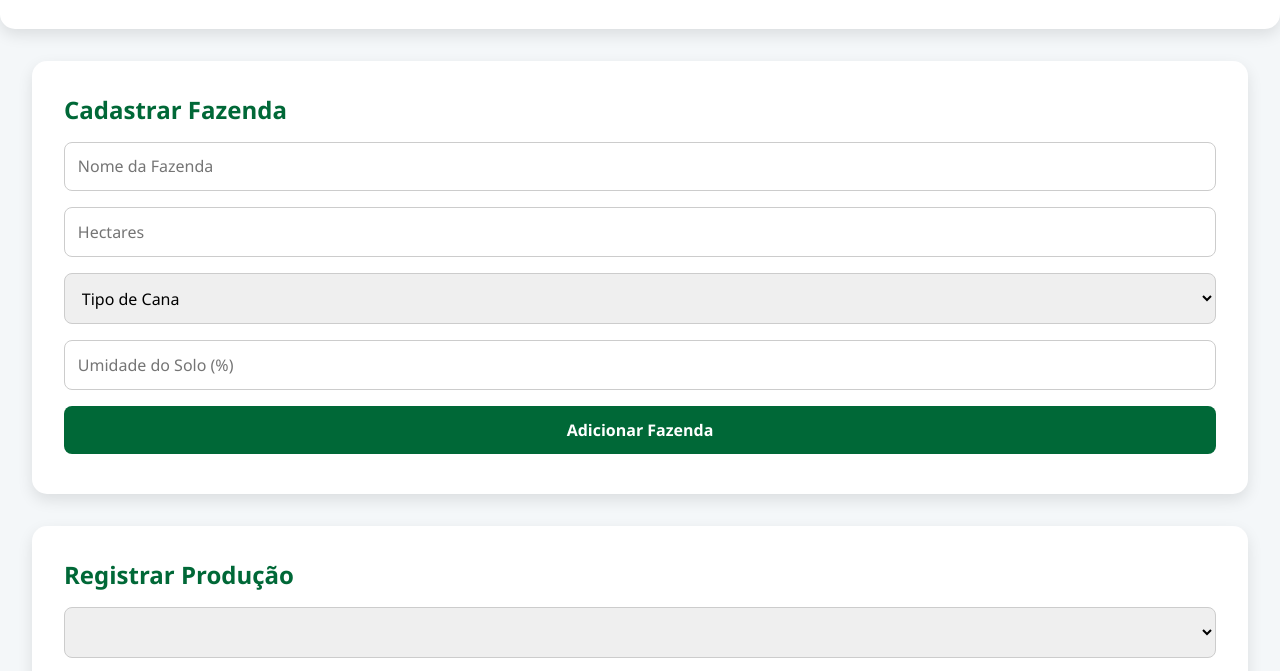
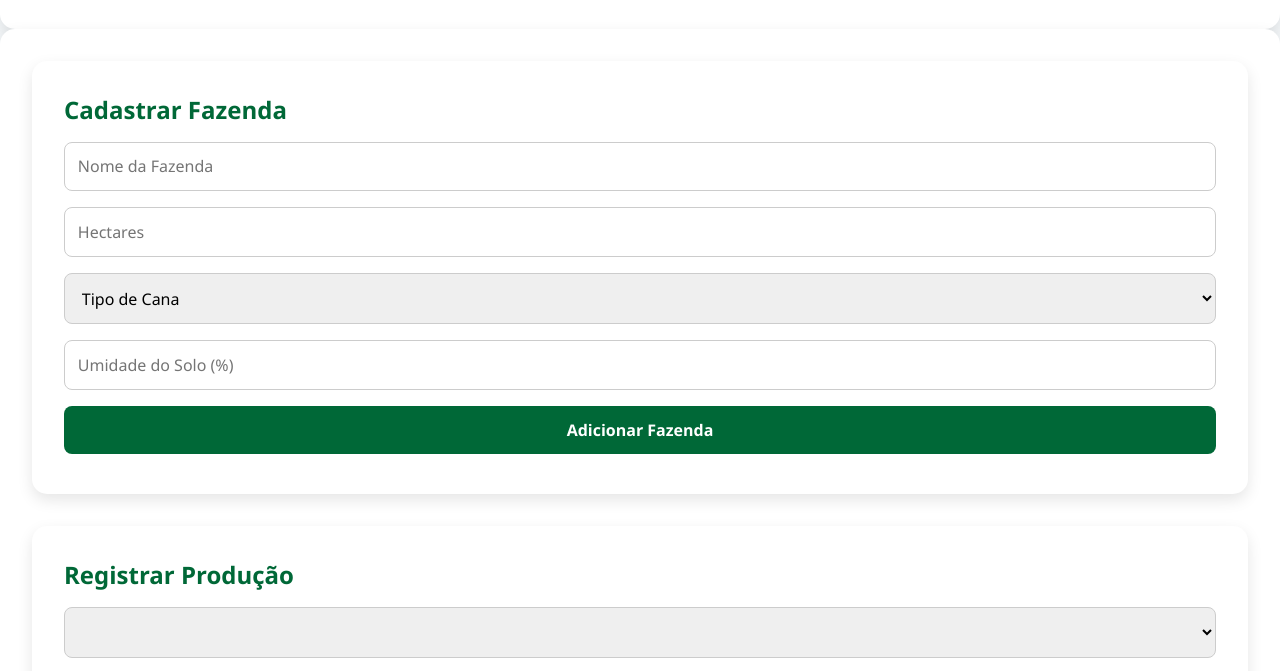
Before and after one commit to fiordelice/mundialRaizen, a plain HTML site: page index.html in a window 1280 px wide. Shown: the part 77-748 px from the top of the page. Drawn offline with nearby package versions, Linux system fonts and the light colour scheme.

Commit message:
Update index.html

```diff
--- a/index.html
+++ b/index.html
@@ -12,7 +12,7 @@
     <h1>🌿 Raízen Mundial - Sistema de Monitoramento de Cana</h1>
   </header>
 
-  <main>
+  <main class="card">
     <!-- Cadastro Fazenda -->
     <section class="card">
       <h2>Cadastrar Fazenda</h2>
```
